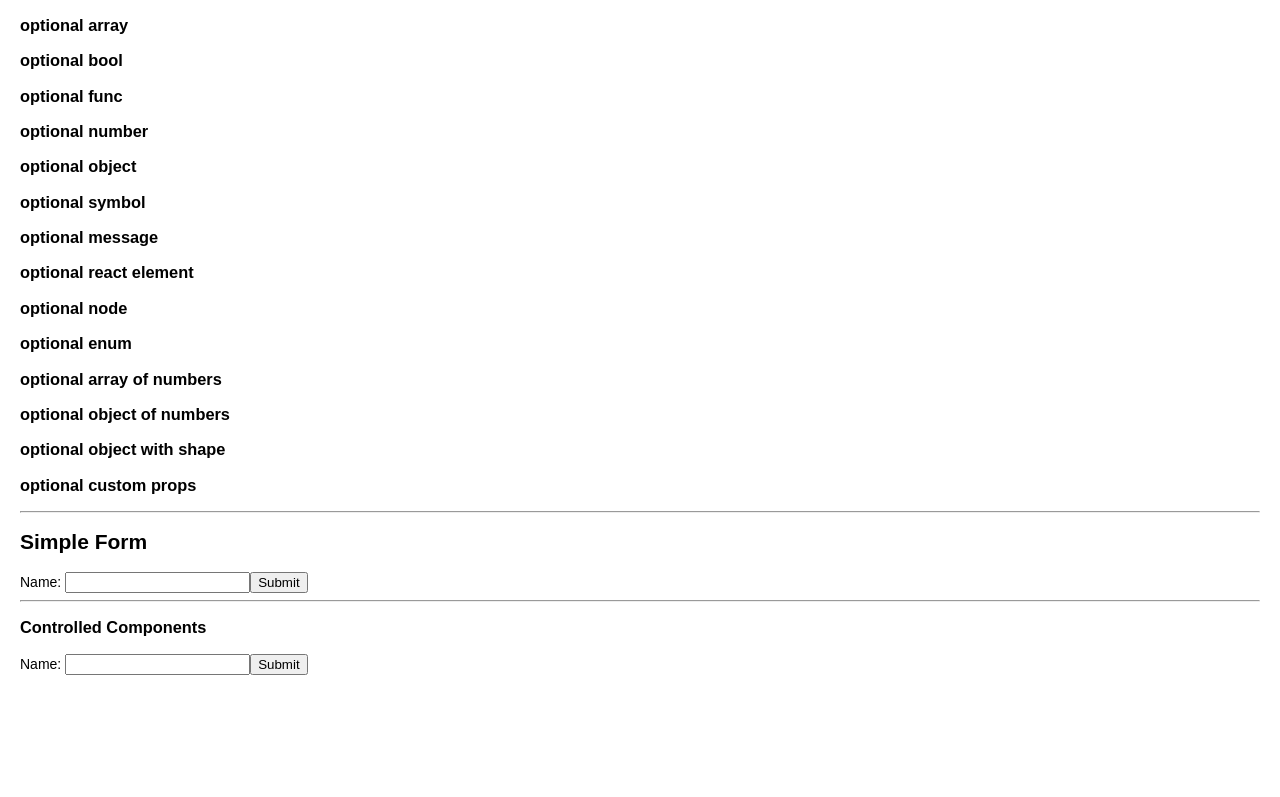
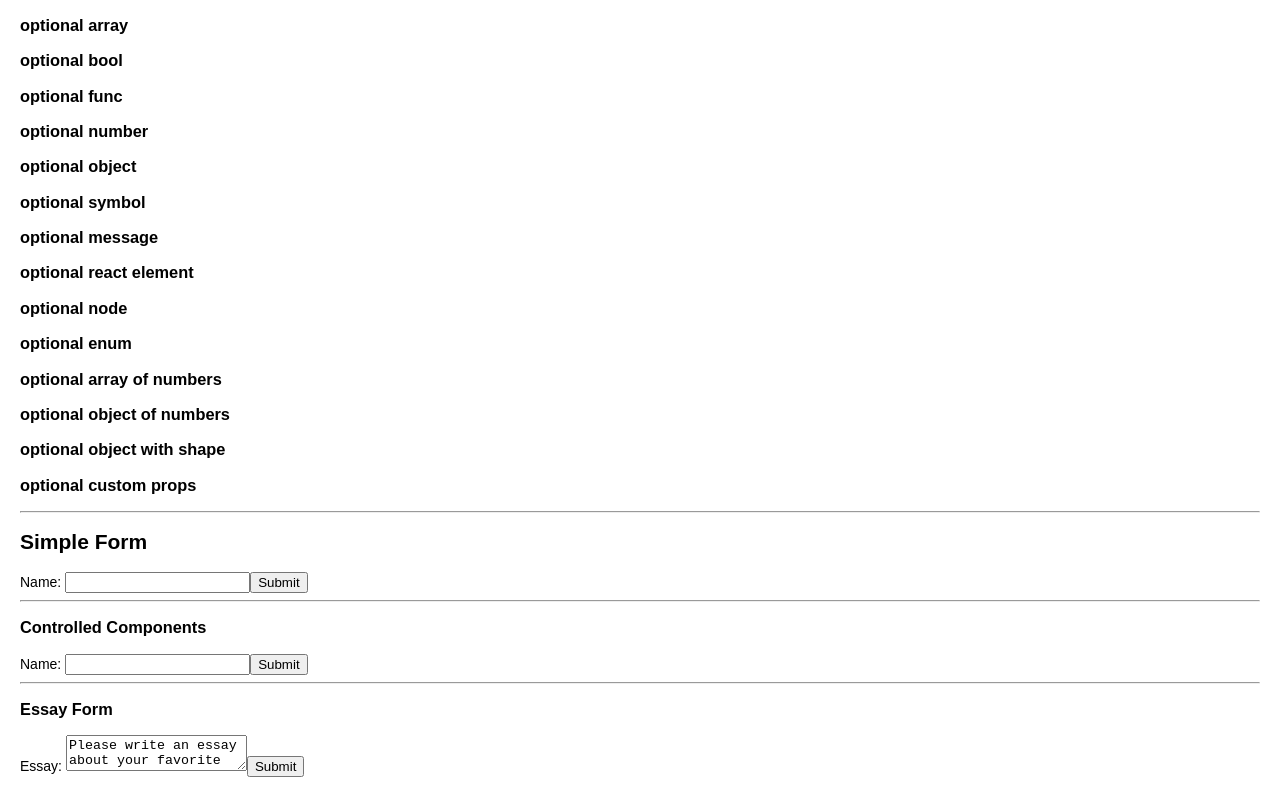
Before and after one commit to alimon808/react-doc-examples, a React (Create React App) app: page / in a window 1280 px wide. Shown: the part 1069-1866 px from the top of the page. Before the commit the page ends 1764 px from the top, so only its background shows below. Built offline with nearby package versions, Linux system fonts and the light colour scheme.

Commit message:
add controlled component EssayForm

```diff
--- a/src/components/App.js
+++ b/src/components/App.js
@@ -6,7 +6,8 @@ import Comment from './comment/Comment';
 import FilterableProductTable from './filterable-product-table/FilterableProductTable';
 import TypeCheckingWithPropTypes from './typechecking-with-proptypes/prop-component';
 import SimpleForm from './forms/simple';
-import { NameForm } from './forms/controlled-components';
+import { NameForm } from './forms/name-form';
+import { EssayForm } from './forms/essay-form';
 
 const comment = {
     date: new Date(),
@@ -39,6 +40,8 @@ export default class App extends React.Component {
                 <SimpleForm />
                 <hr />
                 <NameForm />
+                <hr />
+                <EssayForm />
             </div>
         );
     }
--- /dev/null
+++ b/src/components/forms/essay-form.js
@@ -0,0 +1,30 @@
+import React from 'react';
+
+export class EssayForm extends React.Component {
+    constructor(props) {
+        super(props);
+        this.state = { essay: 'Please write an essay about your favorite DOM element.' };
+        this.handleChange = this.handleChange.bind(this);
+        this.handleSubmit = this.handleSubmit.bind(this);
+    }
+
+    handleChange(event) {
+        this.setState({ essay: event.target.value });
+    }
+
+    handleSubmit(event) {
+        alert('An essay was submitted: ' + this.state.essay);
+        event.preventDefault();
+    }
+    render() {
+        return (
+            <form id="essayForm" onSubmit={this.handleSubmit}>
+                <h3>Essay Form</h3>
+                <label>
+                    Essay: <textarea value={this.state.essay} onChange={this.handleChange} />
+                </label>
+                <input type="submit" value="Submit" />
+            </form>
+        );
+    }
+}
--- a/src/components/forms/controlled-components.js
+++ b/src/components/forms/name-form.js
@@ -15,7 +15,8 @@ export class NameForm extends React.Component {
     }
 
     handleSubmit(event) {
-        alert('A name was submitted: ' + this.state.name)
+        alert('A name was submitted: ' + this.state.name);
+        event.preventDefault();
     }
 
     render() {
```
